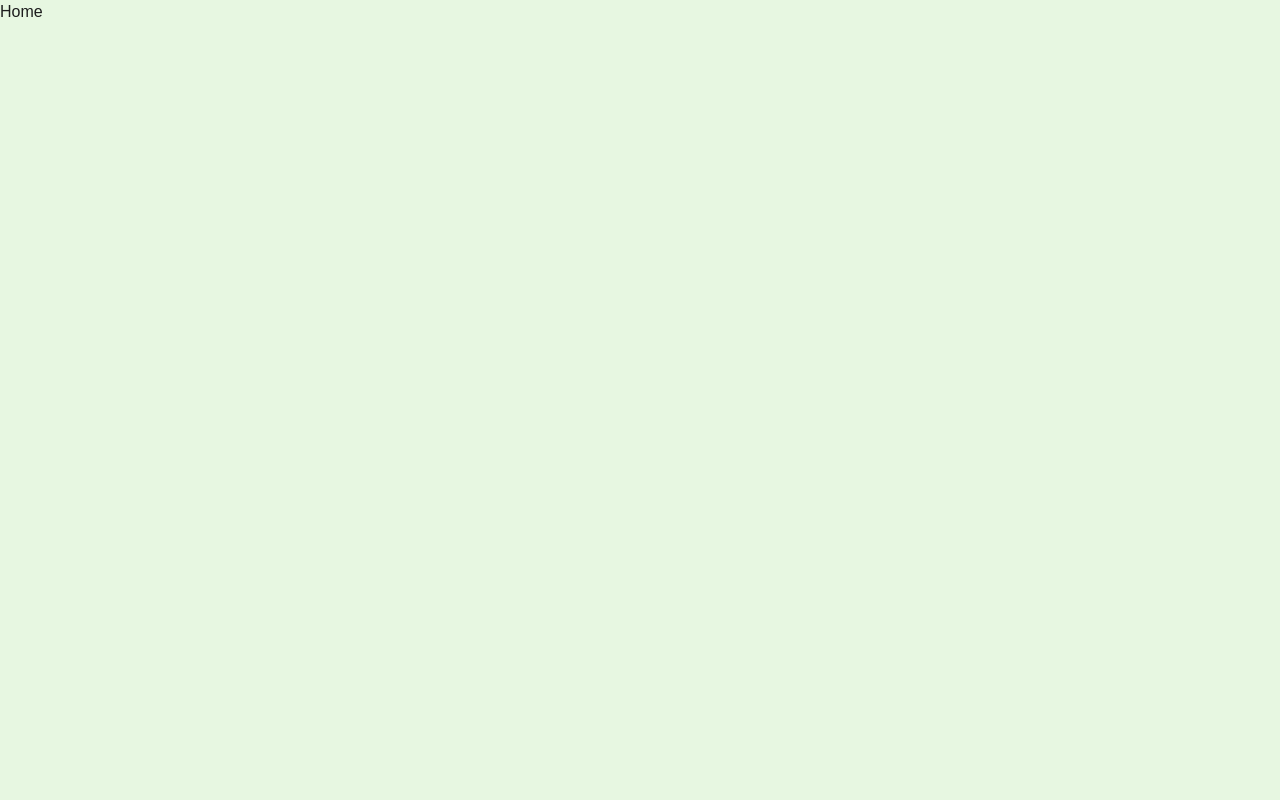
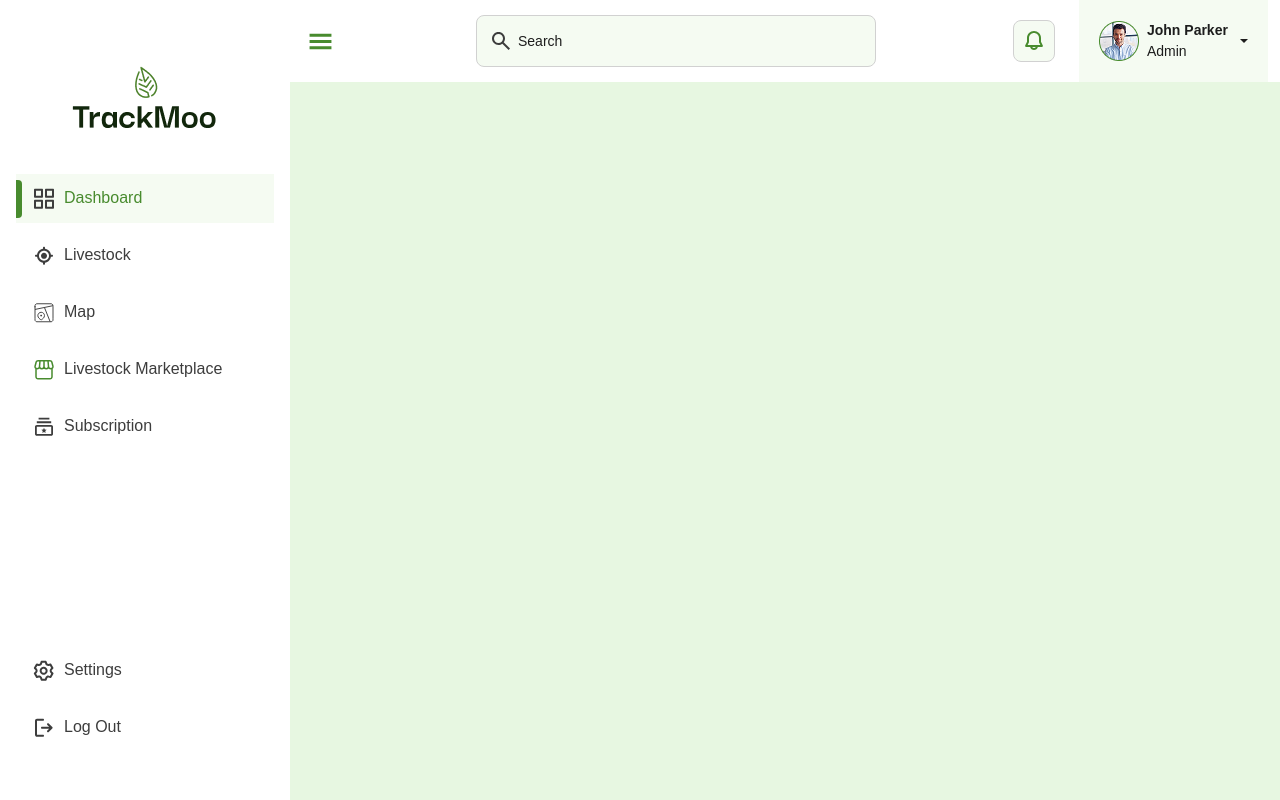
Before and after one commit to VikrantCisDev/trackmoo, a React (Vite) app: page / in a window 1280 px wide. Built offline with nearby package versions, Linux system fonts and the light colour scheme.

Commit message:
main layout

```diff
--- a/src/layouts/MainLayout.jsx
+++ b/src/layouts/MainLayout.jsx
@@ -12,11 +12,28 @@ const MainLayout = ({ children, hideFooter = false, backgroundStyle }) => {
 
 
   return (
-    <div className="app-container">
-      {currentPath === '/signup' && <Header />}
+    <>
 
-      <main>{children}</main>
-    </div>
+      <div className="app-container" style={backgroundStyle}>
+
+         {/* <Header AuthHeader={true} />  */}
+        {!(currentPath === '/login' || currentPath === '/signup') && <DashboardHeader toggleSidebar={() => setIsSidebarOpen(!isSidebarOpen)} />}
+        {/* {(currentPath === '/login' || currentPath === '/signup') && (
+          <>
+          </>
+        )}
+        {!(currentPath === '/login' || currentPath === '/signup') && <SideBar isOpen={isSidebarOpen} />} */}
+
+        <SideBar isOpen={isSidebarOpen} />
+        <main
+          // className={`${currentPath === '/login' || currentPath === '/signup' ? '' : 'main-content'} ${isSidebarOpen ? 'open' : ''}`}
+          >
+
+          {children}
+        </main>
+      </div>
+
+    </>
   );
 };
 
```
